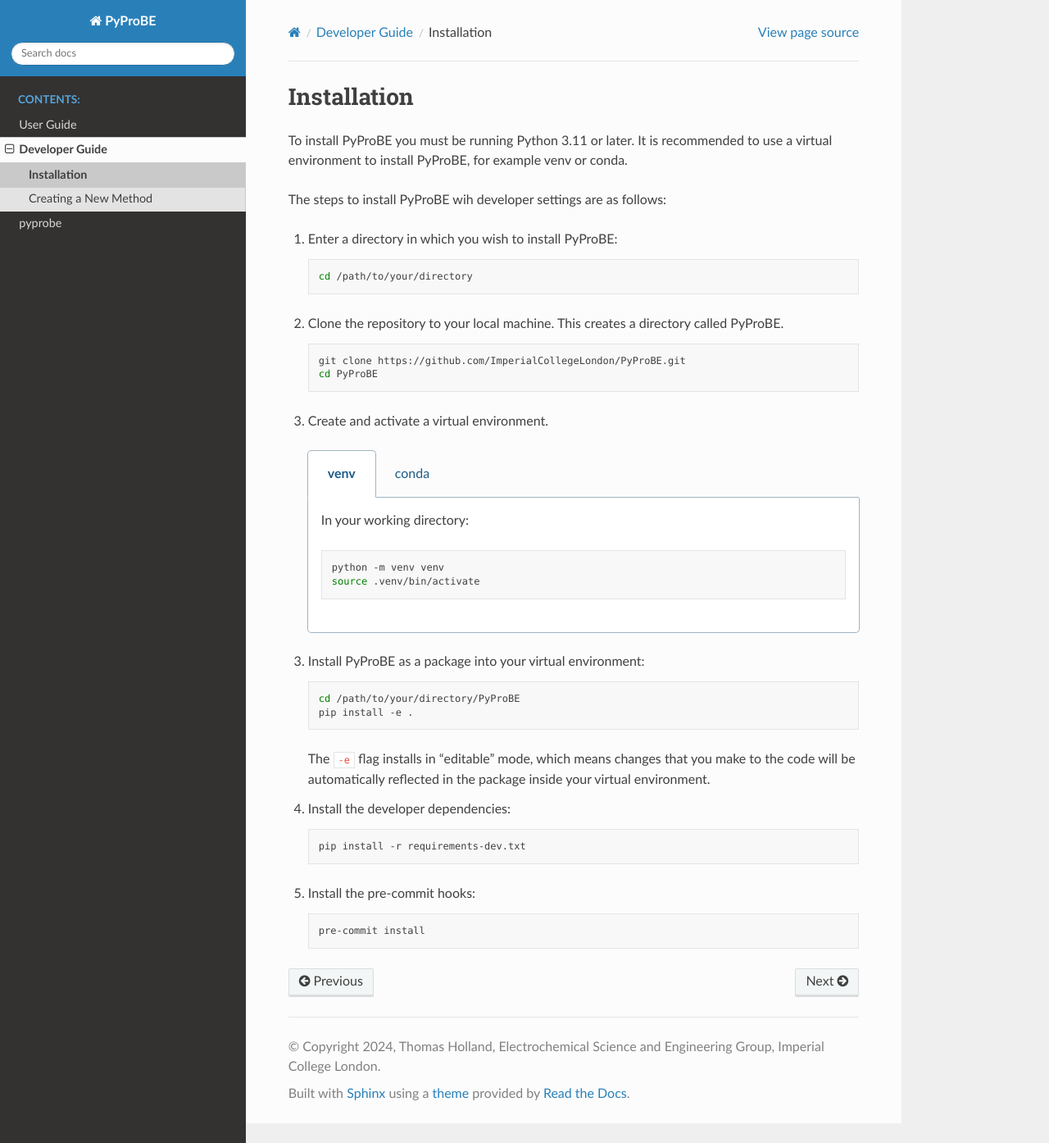
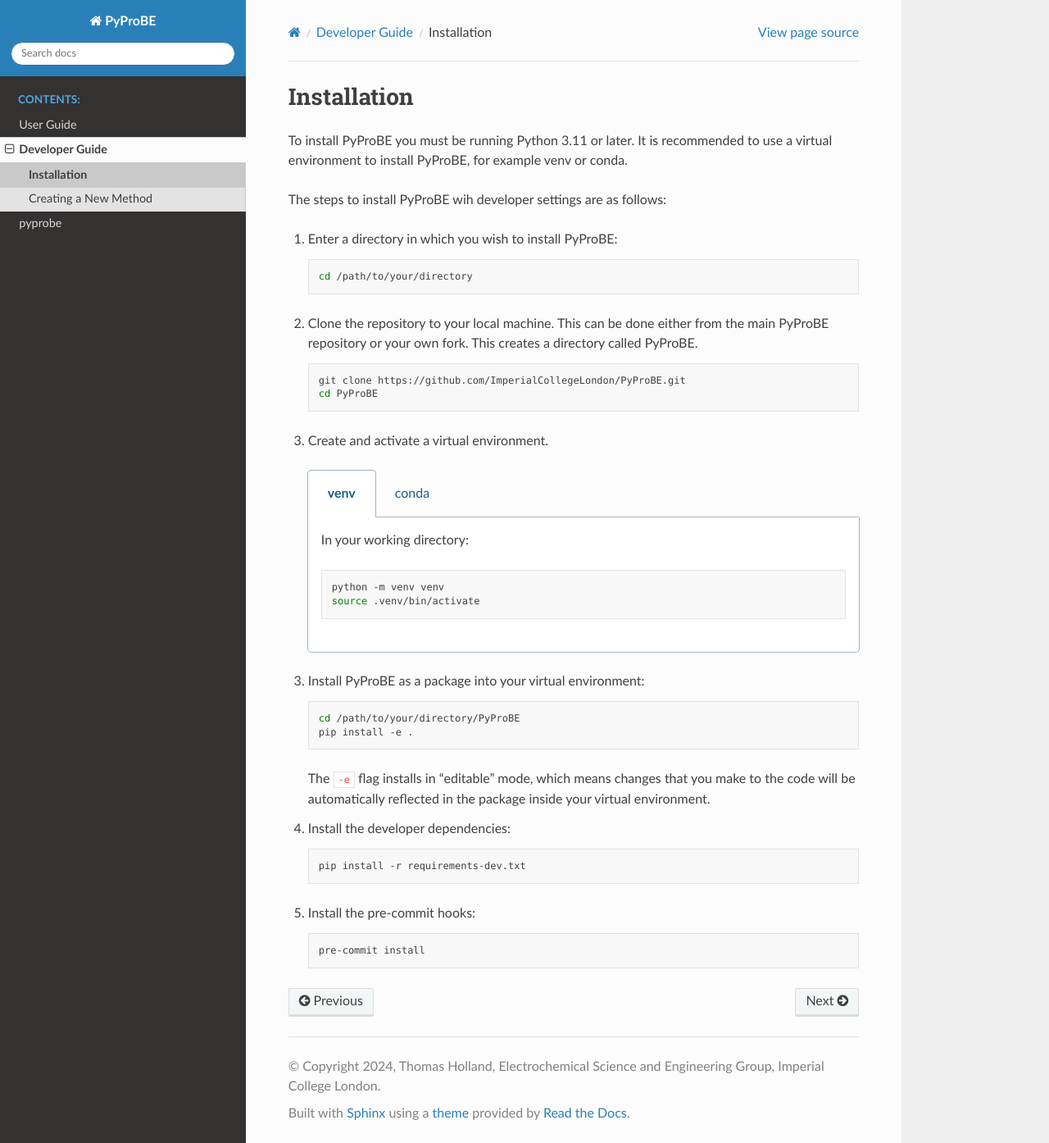
Before and after one commit to ImperialCollegeLondon/PyProBE, a Sphinx documentation site: the page built from docs/source/developer_installation.rst, in a window 1280 px wide and 1394 px high. Shown: the whole window at 82% size. Built offline with Sphinx 7.4.7 and the Read the Docs theme 2.0.0, drawn with Linux system fonts in a browser that asks for light colours.

```diff
--- a/docs/source/developer_installation.rst
+++ b/docs/source/developer_installation.rst
@@ -12,7 +12,8 @@ The steps to install PyProBE wih developer settings are as follows:
 
       cd /path/to/your/directory
 
-2. Clone the repository to your local machine. This creates a directory called PyProBE.
+2. Clone the repository to your local machine. This can be done either from the
+   main PyProBE repository or your own fork. This creates a directory called PyProBE.
 
    .. code-block:: bash
 
```
Also changed, not shown: CONTRIBUTING.md (+6 -22 lines).
